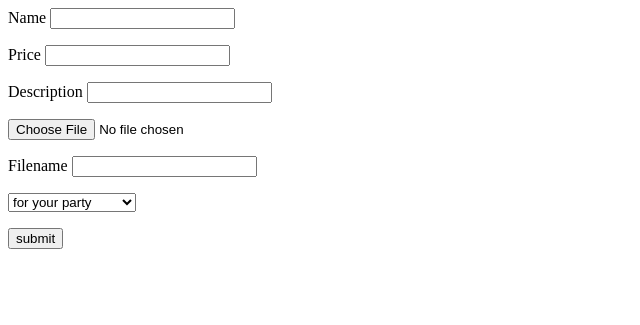
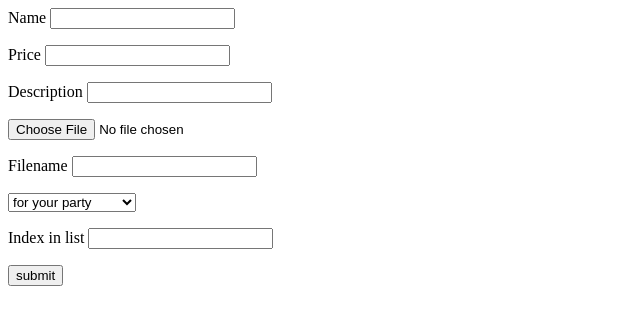
Before and after one commit to cgetzen/divesb_upload, a Flask app: page / in a window 1280 px wide. Shown: the top 325 px of the page, without its empty margins (0-640 px from the left). Run offline with Flask 2, Linux system fonts and the light colour scheme.

Commit message:
* Write directly to menu.json * Add option to insert into row

```diff
--- a/app.py
+++ b/app.py
@@ -27,7 +27,7 @@ def edit_json(info, filename):
 
     for i, category in enumerate(data):
         if category['name'] == info["Category"]:
-            data[i]["items"].append(item)
+            data[i]["items"].insert(int(info["index"])-1, item)
 
     with open("menu.json.out", "w") as f:
         json.dump(data, f, indent=4)
@@ -36,7 +36,7 @@ def edit_json(info, filename):
 def upload_json():
     ftp = connect_to_ftp()
     ftp.cwd("/api/")
-    ftp.storlines("STOR out.menu.json", open("menu.json.out", 'rb'))
+    ftp.storlines("STOR menu.json", open("menu.json.out", 'rb'))
 
 def upload_image(f):
     ftp = connect_to_ftp()
--- a/templates/form.html
+++ b/templates/form.html
@@ -16,6 +16,7 @@
           <option value="for school">for school</option>
         </select>
       </p>
+      <p>Index in list <input type = "text" name = "index" /></p>
       <p><input type = "submit" value = "submit" /></p>
     </form>
    </body>
```
